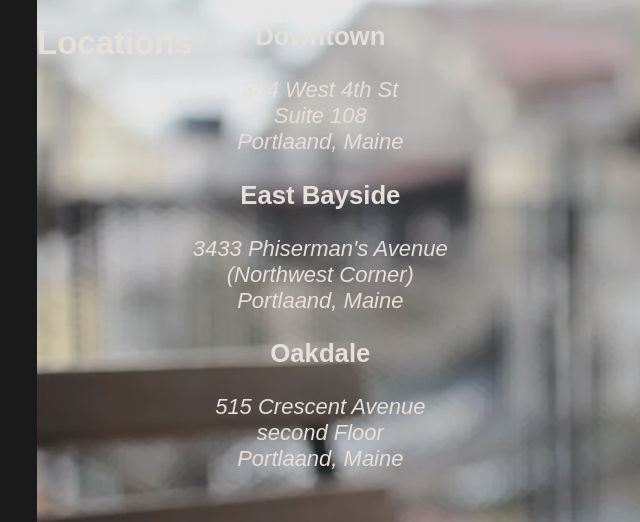
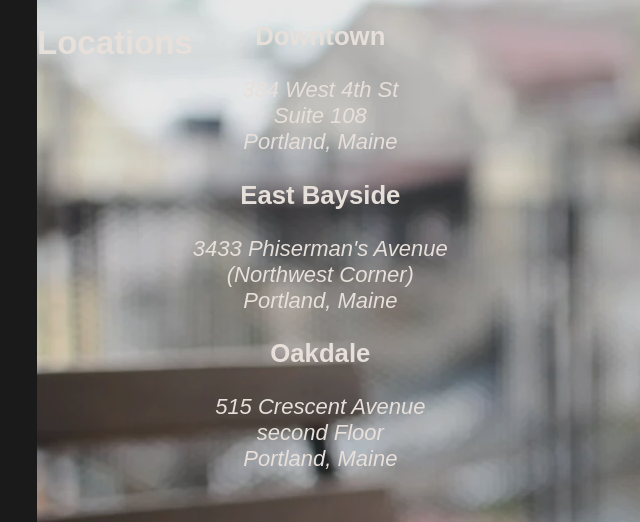
Before and after one commit to MCheroajdN/Tea-Cozy-Project, a plain HTML site: page index.html in a window 1280 px wide. Shown: the part 1514-2036 px from the top of the page, 3-643 px from the left. Drawn offline with Linux system fonts and the light colour scheme.

Commit message:
Corrected spellings and update

```diff
--- a/index.html
+++ b/index.html
@@ -85,7 +85,7 @@
             <address>
                 384 West 4th St<br>
                 Suite 108<br>
-                Portlaand, Maine
+                Portland, Maine
             </address>
         </div>
 
@@ -94,7 +94,7 @@
             <address>
                 3433 Phiserman's Avenue<br>
                 (Northwest Corner)<br>
-                Portlaand, Maine
+                Portland, Maine
             </address>
         </div>
 
@@ -103,7 +103,7 @@
             <address>
                 515 Crescent Avenue<br>
                 second Floor<br>
-                Portlaand, Maine
+                Portland, Maine
             </address>
         </div>
 
```
